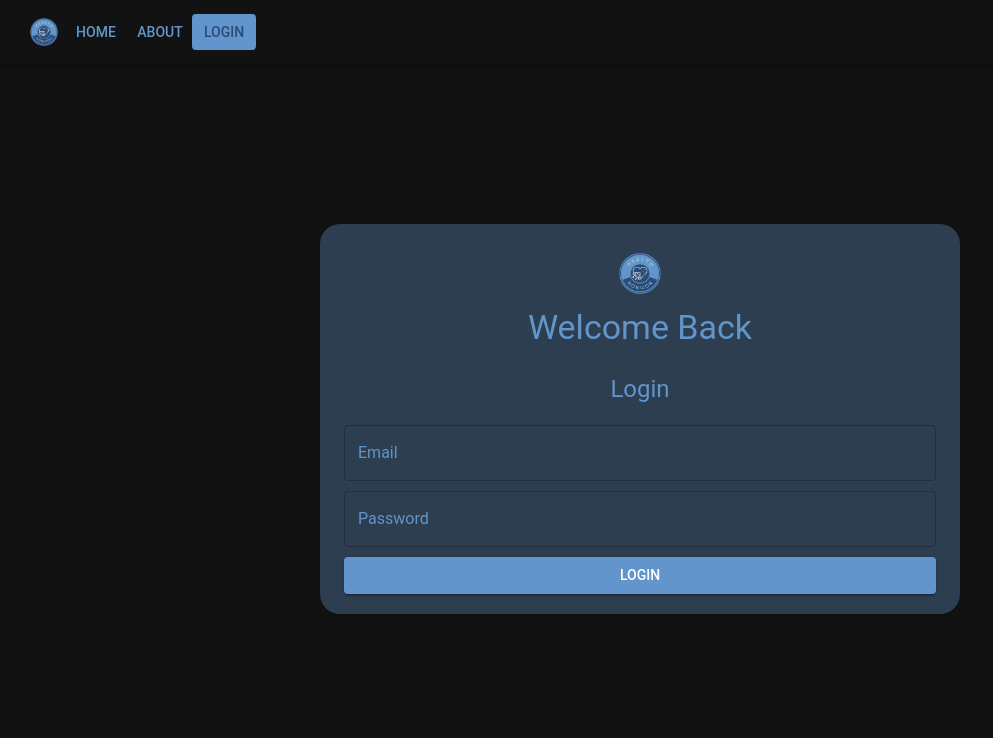
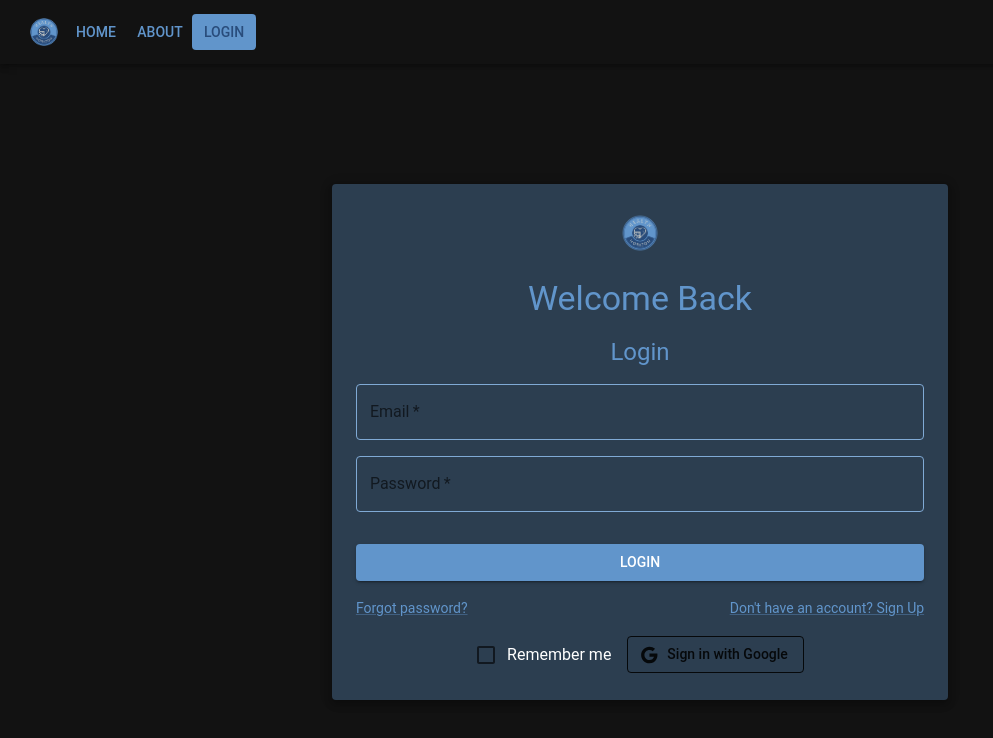
Before and after one commit to tannerhelton/EECS581, a React (Create React App) app in the folder frontend/: page /login in a window 1280 px wide. Shown: the top 738 px of the page, without its empty margins (0-993 px from the left). Built offline with nearby package versions, Linux system fonts and the light colour scheme; no server answers.

Commit message:
Add ForgotPasswordPage, SignUpPage, and Google sign-in link

```diff
--- a/frontend/package.json
+++ b/frontend/package.json
@@ -6,7 +6,7 @@
     "@emotion/react": "^11.11.1",
     "@emotion/styled": "^11.11.0",
     "@firebase/firestore": "^4.2.0",
-    "@mui/icons-material": "^5.14.14",
+    "@mui/icons-material": "^5.14.16",
     "@mui/material": "^5.14.10",
     "@testing-library/jest-dom": "^5.17.0",
     "@testing-library/react": "^13.4.0",
--- a/frontend/src/App.js
+++ b/frontend/src/App.js
@@ -28,6 +28,9 @@ import {
 	Questionnaire,
 } from "./screens";
 
+import SignUpPage from './screens/UnAuth/SignUpPage';
+import ForgotPasswordPage from './screens/UnAuth/ForgotPasswordPage';
+
 function renderPrivateRoute(element) {
 	return auth.currentUser ? element : <Navigate to="/login" />;
 }
@@ -54,6 +57,8 @@ function App() {
 						element={!user ? <LoginPage /> : <Navigate to="/" />}
 					/>
 					<Route path="/about" element={<AboutPage />} />
+					<Route path="/signup" element={<SignUpPage />} />
+					<Route path="/forgotpassword" element={<ForgotPasswordPage />} />
 					<Route
 						path="/profile"
 						element={renderPrivateRoute(<ProfilePage auth={auth} db={db} />)}
--- a/frontend/src/screens/UnAuth/AboutPage.js
+++ b/frontend/src/screens/UnAuth/AboutPage.js
@@ -16,24 +16,30 @@ const InnerWrapper = styled("div")({
   paddingBottom: "200px",
 });
 
-const StyledContainer = styled(Container)({
+const StyledContainer = styled(Container)(({ theme }) => ({
   padding: (theme) => theme.spacing(4),
-  marginTop: "25vh",
-  marginBottom: "100px",
+  marginTop: theme.spacing(15),
+  marginBottom: theme.spacing(5),
   textAlign: "center",
   backgroundColor: "transparent",
-});
+}));
 
-const BlocksContainer = styled(Container)({
+const BlocksContainer = styled(Container)(({ theme }) => ({
   padding: "20px",
-  marginTop: "20vh",
+  marginTop: theme.spacing(15),
+  marginBottom: theme.spacing(5),
   textAlign: "center",
   backgroundColor: "transparent",
   width: "50%",
-  borderRadius: "20px",
+  borderRadius: theme.shape.borderRadius,
   backgroundColor: "#2c3e50",
-  boxShadow: "0px 0px 10px rgba(0, 0, 0, 0.2)",
-});
+  boxShadow: theme.shadows[5],
+  flexDirection: 'column',
+  justifyContent: 'space-between',
+  alignItems: 'center',
+  height: 'fit-content',
+  color: 'white',
+}));
 
 const FeatureBlock = ({ imageUrl, title, description }) => (
   <Grid item xs={12} sm={4}>
--- /dev/null
+++ b/frontend/src/screens/UnAuth/ForgotPasswordPage.js
@@ -0,0 +1,117 @@
+// ForgotPassword.js
+import React, { useState } from 'react';
+import { Button, TextField, Typography, Paper, Container, Box } from '@mui/material';
+import { styled } from '@mui/system';
+import { getAuth, sendPasswordResetEmail } from 'firebase/auth';
+import { useNavigate } from 'react-router-dom';
+
+const auth = getAuth();
+
+const StyledContainer = styled(Container)(({ theme }) => ({
+  maxWidth: '400px',
+  padding: theme.spacing(3),
+  display: 'flex',
+  flexDirection: 'column',
+  justifyContent: 'space-between',
+  alignItems: 'center',
+  height: 'fit-content',
+  marginTop: theme.spacing(15),
+  marginBottom: theme.spacing(5),
+  textAlign: 'center',
+  backgroundColor: '#2c3e50',
+  borderRadius: theme.shape.borderRadius,
+  boxShadow: theme.shadows[5],
+  color: 'white',
+}));
+
+const primaryColorStyle = {
+  color: '#6195CB',
+};
+
+const textFieldStyle = {
+  marginBottom: '10px',
+  '& .MuiOutlinedInput-root': {
+    '& fieldset': {
+      borderColor: 'white',
+    },
+    '&:hover fieldset': {
+      borderColor: 'white',
+    },
+    '&.Mui-focused fieldset': {
+      borderColor: 'white',
+    },
+  },
+};
+
+const ForgotPasswordPage = () => {
+  const [email, setEmail] = useState('');
+  const [resetError, setResetError] = useState('');
+  const [resetSuccess, setResetSuccess] = useState('');
+
+  const navigate = useNavigate();
+
+  const handleResetPassword = async (event) => {
+    event.preventDefault();
+    try {
+      await sendPasswordResetEmail(auth, email);
+      setResetSuccess('Check your email for a link to reset your password.');
+    } catch (error) {
+      setResetError(error.message);
+    }
+  };
+
+  return (
+    <StyledContainer component={Paper} elevation={0}>
+      <Box marginBottom={3}>
+        <Typography variant='h4' style={primaryColorStyle}>
+          Reset Password
+        </Typography>
+      </Box>
+      <Typography variant='body1' style={{ color: 'white', marginBottom: '20px' }}>
+        Enter your email address and we'll send you a link to reset your password.
+      </Typography>
+      <Box
+        sx={{
+          display: 'flex',
+          flexDirection: 'column',
+          alignItems: 'center',
+        }}
+      >
+        <form onSubmit={handleResetPassword}>
+          <TextField
+            label='Email Address'
+            margin='normal'
+            required
+            fullWidth
+            value={email}
+            onChange={(e) => setEmail(e.target.value)}
+            InputLabelProps={{ style: primaryColorStyle }}
+            InputProps={{ style: primaryColorStyle }}
+            sx={textFieldStyle}
+          />
+          {resetError && (
+            <Typography color='error' style={{ marginTop: '10px' }}>
+              {resetError}
+            </Typography>
+          )}
+          {resetSuccess && (
+            <Typography style={{ color: 'lightgreen', marginTop: '10px' }}>
+              {resetSuccess}
+            </Typography>
+          )}
+          <Button
+            variant='contained'
+            color='primary'
+            type='submit'
+            fullWidth
+            sx={{ marginTop: '20px' }}
+          >
+            Send Reset Link
+          </Button>
+        </form>
+      </Box>
+    </StyledContainer>
+  );
+};
+
+export default ForgotPasswordPage;
--- a/frontend/src/screens/UnAuth/LoginPage.js
+++ b/frontend/src/screens/UnAuth/LoginPage.js
@@ -1,116 +1,165 @@
-import React, { useState } from "react";
-import { Button, TextField, Typography, Paper, Container, Box } from "@mui/material";
-import { styled } from "@mui/system";
-import { getAuth, signInWithEmailAndPassword } from "firebase/auth";
-import { useNavigate } from "react-router-dom"; // Import useNavigate
+import React, { useState } from 'react';
+import {
+  Button, TextField, Typography, Paper, Container, Box, Grid, Link,
+  FormControlLabel, Checkbox
+} from '@mui/material';
+import { styled } from '@mui/system';
+import {
+  getAuth,
+  signInWithEmailAndPassword,
+  GoogleAuthProvider,
+  signInWithPopup,
+} from 'firebase/auth';
+import { useNavigate } from 'react-router-dom';
+import GoogleIcon from '@mui/icons-material/Google';
 
-const NarrowContainer = styled(Container)({
-  maxWidth: '400px',
+const auth = getAuth();
+const googleProvider = new GoogleAuthProvider();
+
+const StyledContainer = styled(Container)(({ theme }) => ({
+  width: 'fit-content',
+  padding: theme.spacing(3),
+  display: 'flex',
+  flexDirection: 'column',
+  justifyContent: 'space-between',
+  alignItems: 'center',
+  height: 'fit-content',
+  marginTop: theme.spacing(15),
+  marginBottom: theme.spacing(5),
+  textAlign: 'center',
+  backgroundColor: '#2c3e50',
+  borderRadius: theme.shape.borderRadius,
+  boxShadow: theme.shadows[5],
+  color: 'white',
+}));
+
+const LogoImage = styled('img')({
+  width: '50px', // Adjust the logo size as needed
+  marginBottom: '20px',
 });
 
-const logoUrl = process.env.PUBLIC_URL + "/HH_Logo.png";
+const PrimaryText = styled(Typography)(({ theme }) => ({
+  color: theme.palette.primary.main,
+  marginBottom: theme.spacing(2),
+}));
 
-const LogoImage = styled("img")({
-  maxWidth: "10%",
-  marginBottom: (theme) => theme.spacing(3),
-});
+const SignInButton = styled(Button)(({ theme }) => ({
+  marginTop: theme.spacing(2),
+  color: theme.palette.getContrastText(theme.palette.background.paper),
+  borderColor: theme.palette.getContrastText(theme.palette.background.paper),
+  '&:hover': {
+    backgroundColor: theme.palette.getContrastText(theme.palette.background.paper, 0.08),
+  },
+  textTransform: 'none',
+}));
 
-const StyledContainer = styled(NarrowContainer)({
-  padding: '20px',
-  marginTop: '20vh',
-  textAlign: "center",
-  backgroundColor: 'transparent',
-  width: '50%',
-  borderRadius: '20px',
-  backgroundColor: '#2c3e50',
-  boxShadow: '0px 0px 10px rgba(0, 0, 0, 0.2)',
-});
-
-const primaryLabelStyle = {
-  color: '#6195CB'
-};
-
-const primaryBorderStyle = {
+const CustomTextField = styled(TextField)(({ theme }) => ({
+  '& label.Mui-focused': {
+    color: theme.palette.primary.main,
+  },
   '& .MuiOutlinedInput-root': {
     '& fieldset': {
-      borderColor: 'white',
+      borderColor: theme.palette.primary.light,
     },
     '&:hover fieldset': {
-      borderColor: 'white',
+      borderColor: theme.palette.primary.main,
     },
     '&.Mui-focused fieldset': {
-      borderColor: 'white',
+      borderColor: theme.palette.primary.main,
     },
   },
-};
+  marginBottom: theme.spacing(2),
+}));
 
 const LoginPage = () => {
-  const [email, setEmail] = useState("");
-  const [password, setPassword] = useState("");
-  const [loginError, setLoginError] = useState("");
+  const [email, setEmail] = useState('');
+  const [password, setPassword] = useState('');
+  const [loginError, setLoginError] = useState('');
 
   const navigate = useNavigate();
 
-  const handleLogin = async (e) => {
-    e.preventDefault();
-    const auth = getAuth();
+  const handleLogin = async (event) => {
+    event.preventDefault();
     try {
       await signInWithEmailAndPassword(auth, email, password);
-      navigate("/");
+      navigate('/');
     } catch (error) {
-      console.error("Login Failed:", error);
+      setLoginError(error.message);
+    }
+  };
 
-      switch (error.code) {
-        case 'auth/wrong-password':
-          setLoginError("Incorrect Username or Password");
-          break;
-        case 'auth/user-not-found':
-          setLoginError("Incorrect Username or Password");
-          break;
-        case 'auth/invalid-email':
-          setLoginError("Invalid Email Format");
-          break;
-        default:
-          setLoginError(error.message);
-          break;
-      }
+  const signInWithGoogle = async () => {
+    try {
+      await signInWithPopup(auth, googleProvider);
+    } catch (error) {
+      setLoginError(error.message);
     }
   };
 
   return (
     <StyledContainer component={Paper} elevation={0}>
-      <Box marginBottom={3}>
-        <LogoImage src={logoUrl} alt="Health Horizon AI Logo" />
-        <Typography variant="h4" color="primary">Welcome Back</Typography>
-      </Box>
-      <Typography variant="h5" color="primary">Login</Typography>
-      <form onSubmit={handleLogin} style={{ marginTop: '20px' }}>
-        <TextField
-          label="Email"
-          variant="outlined"
+      <LogoImage src={process.env.PUBLIC_URL + '/HH_Logo.png'} alt='Health Horizon AI Logo' />
+      <PrimaryText variant='h4'>
+        Welcome Back
+      </PrimaryText>
+      <PrimaryText variant='h5'>
+        Login
+      </PrimaryText>
+      <Box component="form" onSubmit={handleLogin} sx={{ width: '100%' }}>
+        <CustomTextField
+          label='Email'
+          required
           fullWidth
           value={email}
           onChange={(e) => setEmail(e.target.value)}
-          style={{ marginBottom: '10px' }}
-          InputLabelProps={{ style: primaryLabelStyle }}
-          InputProps={{ style: primaryLabelStyle }}
         />
-        <TextField
-          label="Password"
-          variant="outlined"
-          type="password"
+        <CustomTextField
+          label='Password'
+          required
+          type='password'
           fullWidth
           value={password}
           onChange={(e) => setPassword(e.target.value)}
-          style={{ ...primaryBorderStyle, marginBottom: '10px' }}
-          InputLabelProps={{ style: primaryLabelStyle }}
-          InputProps={{ style: primaryLabelStyle }}
         />
-        {loginError && <Typography color="error" style={{ marginTop: '10px' }}>{loginError}</Typography>}
-        <Button variant="contained" color="primary" type="submit" fullWidth>
+        {loginError && (
+          <Typography color='error' sx={{ mt: 2 }}>
+            {loginError}
+          </Typography>
+        )}
+        <Button
+          variant='contained'
+          color='primary'
+          type='submit'
+          fullWidth
+          sx={{ mt: 2 }}
+        >
           Login
         </Button>
-      </form>
+        <Grid container justifyContent="space-between" sx={{ mt: 2 }}>
+          <Grid item>
+            <Link href="/forgotpassword" variant="body2">
+              Forgot password?
+            </Link>
+          </Grid>
+          <Grid item>
+            <Link href="/signup" variant="body2">
+              {"Don't have an account? Sign Up"}
+            </Link>
+          </Grid>
+        </Grid>
+        <FormControlLabel
+            control={<Checkbox value="remember" color="primary" />}
+            label="Remember me"
+            sx={{ mt: 2 }}
+        />
+        <SignInButton
+          variant="outlined"
+          startIcon={<GoogleIcon />}
+          onClick={signInWithGoogle}
+        >
+          Sign in with Google
+        </SignInButton>
+      </Box>
     </StyledContainer>
   );
 };
--- /dev/null
+++ b/frontend/src/screens/UnAuth/SignUpPage.js
@@ -0,0 +1,154 @@
+import React, { useState } from 'react';
+import { Button, TextField, Typography, Paper, Container, Box } from '@mui/material';
+import { styled } from '@mui/system';
+import { getAuth, createUserWithEmailAndPassword } from 'firebase/auth';
+import { useNavigate } from 'react-router-dom';
+
+const auth = getAuth();
+
+const StyledContainer = styled(Container)(({ theme }) => ({
+  width: '500px',
+  padding: theme.spacing(3),
+  display: 'flex',
+  flexDirection: 'column',
+  justifyContent: 'space-between',
+  alignItems: 'center',
+  height: 'fit-content',
+  marginTop: theme.spacing(15),
+  marginBottom: theme.spacing(5),
+  textAlign: 'center',
+  backgroundColor: '#2c3e50',
+  borderRadius: theme.shape.borderRadius,
+  boxShadow: theme.shadows[5],
+  color: 'white',
+}));
+
+const LogoImage = styled('img')({
+  maxWidth: '10%',
+  marginBottom: '20px',
+});
+
+const primaryColorStyle = {
+  color: '#6195CB',
+};
+
+const textFieldStyle = {
+  marginBottom: '10px',
+  '& .MuiOutlinedInput-root': {
+    '& fieldset': {
+      borderColor: 'white',
+    },
+    '&:hover fieldset': {
+      borderColor: 'white',
+    },
+    '&.Mui-focused fieldset': {
+      borderColor: 'white',
+    },
+  },
+};
+
+const logoUrl = process.env.PUBLIC_URL + '/HH_Logo.png';
+
+const SignUpPage = () => {
+  const [name, setName] = useState('');
+  const [email, setEmail] = useState('');
+  const [password, setPassword] = useState('');
+  const [phone, setPhone] = useState('');
+  const [signUpError, setSignUpError] = useState('');
+
+  const navigate = useNavigate();
+
+  const handleSignUp = async (event) => {
+    event.preventDefault();
+    try {
+      const userCredential = await createUserWithEmailAndPassword(auth, email, password);
+      // Here you might want to update the user profile or store the additional fields in your database
+      navigate('/'); // Navigate to the home page or other page on successful sign up
+    } catch (error) {
+      setSignUpError(error.message);
+    }
+  };
+
+  return (
+    <StyledContainer component={Paper} elevation={0}>
+      <Box marginBottom={3}>
+        <LogoImage src={logoUrl} alt='Health Horizon AI Logo' />
+        <Typography variant='h4' style={primaryColorStyle}>
+          Sign Up
+        </Typography>
+      </Box>
+      <Box
+        sx={{
+          marginTop: 8,
+          display: 'flex',
+          flexDirection: 'column',
+          alignItems: 'center',
+        }}
+      >
+        <form onSubmit={handleSignUp}>
+          <TextField
+            label='Full Name'
+            margin='normal'
+            required
+            fullWidth
+            value={name}
+            onChange={(e) => setName(e.target.value)}
+            InputLabelProps={{ style: primaryColorStyle }}
+            InputProps={{ style: primaryColorStyle }}
+            sx={textFieldStyle}
+          />
+          <TextField
+            label='Email Address'
+            margin='normal'
+            required
+            fullWidth
+            value={email}
+            onChange={(e) => setEmail(e.target.value)}
+            InputLabelProps={{ style: primaryColorStyle }}
+            InputProps={{ style: primaryColorStyle }}
+            sx={textFieldStyle}
+          />
+          <TextField
+            label='Password'
+            margin='normal'
+            required
+            fullWidth
+            type='password'
+            value={password}
+            onChange={(e) => setPassword(e.target.value)}
+            InputLabelProps={{ style: primaryColorStyle }}
+            InputProps={{ style: primaryColorStyle }}
+            sx={textFieldStyle}
+          />
+          <TextField
+            label='Phone Number'
+            margin='normal'
+            required
+            fullWidth
+            value={phone}
+            onChange={(e) => setPhone(e.target.value)}
+            InputLabelProps={{ style: primaryColorStyle }}
+            InputProps={{ style: primaryColorStyle }}
+            sx={textFieldStyle}
+          />
+          {signUpError && (
+            <Typography color='error' style={{ marginTop: '10px' }}>
+              {signUpError}
+            </Typography>
+          )}
+          <Button
+            variant='contained'
+            color='primary'
+            type='submit'
+            fullWidth
+            sx={{ marginTop: '20px' }}
+          >
+            Sign Up
+          </Button>
+        </form>
+      </Box>
+    </StyledContainer>
+  );
+};
+
+export default SignUpPage;
```
Also changed, not shown: 1 other file (tests, documents, lock files or other folders).
